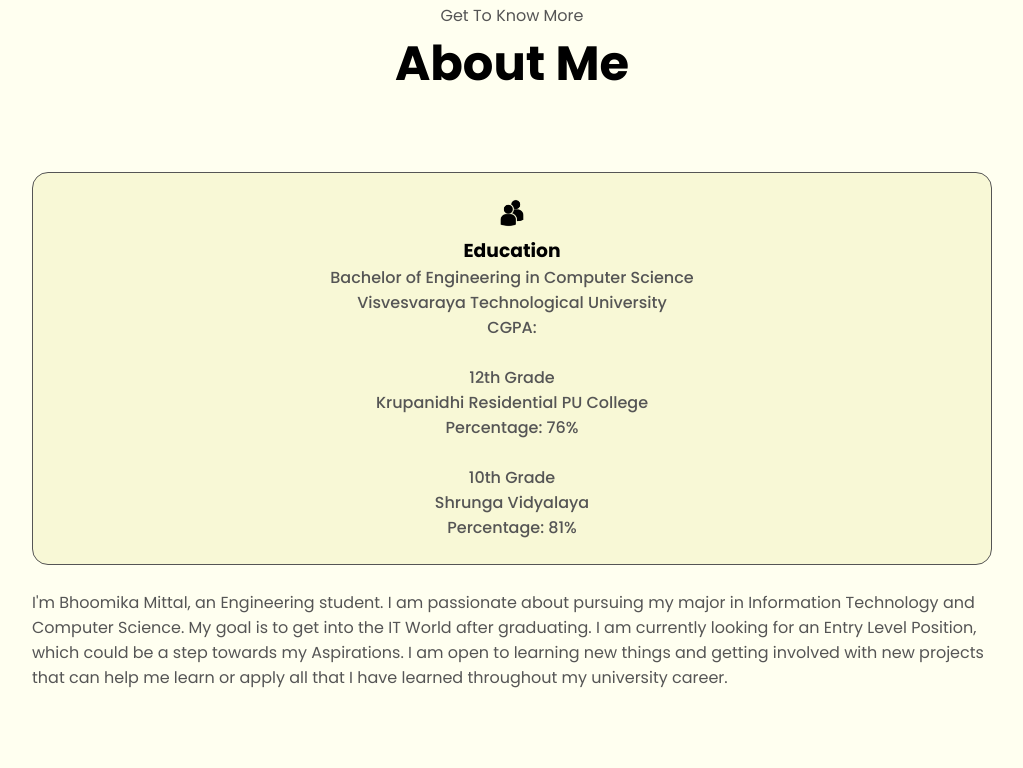
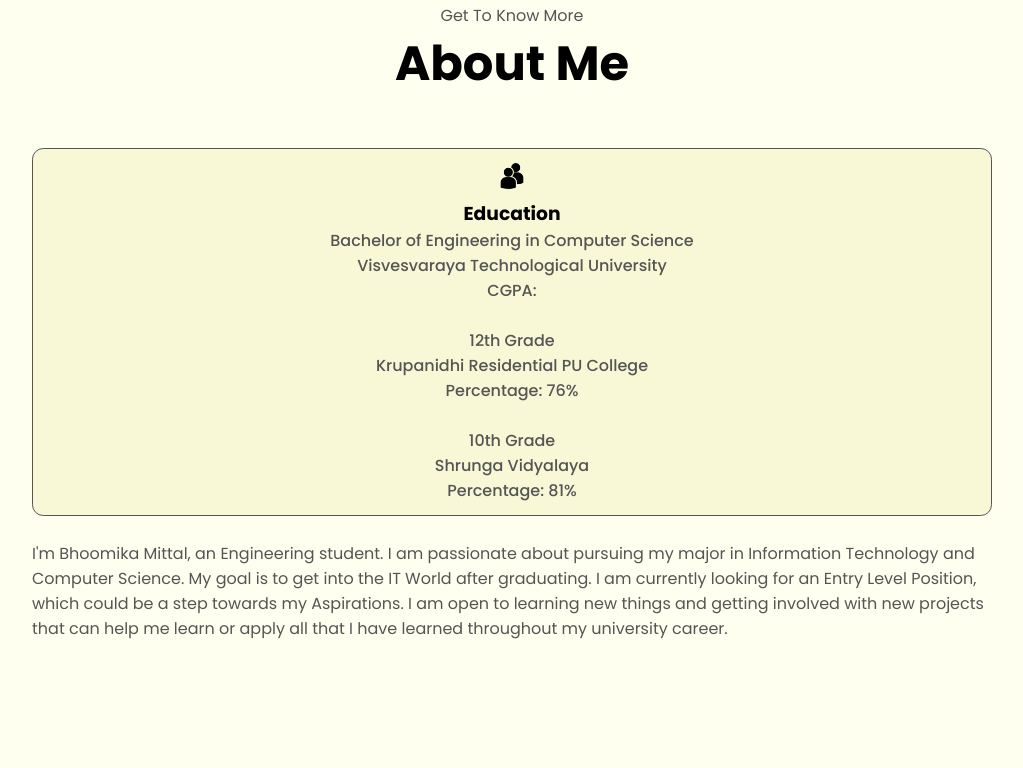
Before and after one commit to BhoomikaMittal84/Personal_Portfolio, a plain HTML site: page index.html in a window 1280 px wide. Shown: the part 925-1693 px from the top of the page, without its empty margins (128-1151 px from the left). Drawn offline with Linux system fonts and the light colour scheme.

Commit message:
style.css

```diff
--- a/style.css
+++ b/style.css
@@ -264,7 +264,7 @@ about {
 }
 
 .about-container {
-    gap: 1rem;
+    gap: 0.7rem;
     margin-bottom: 1rem;
     margin-top: 1rem;
 }
@@ -280,10 +280,10 @@ about {
 
 
 .details-container {
-    padding: 1.5rem;
+    padding: 0.7rem;
     flex: 1;
     background: rgb(248, 248, 214);
-    border-radius: 1rem;
+    border-radius: 0.7rem;
     border: rgb(85,85,85) 0.1rem solid;
     border-color: rgb(85,85,85);
     text-align: center;
@@ -292,7 +292,7 @@ about {
 
 .section-container {
     gap: 1rem;
-    height: 90%;
+    height: 80%;
 }
 
 /*experience*/
```
